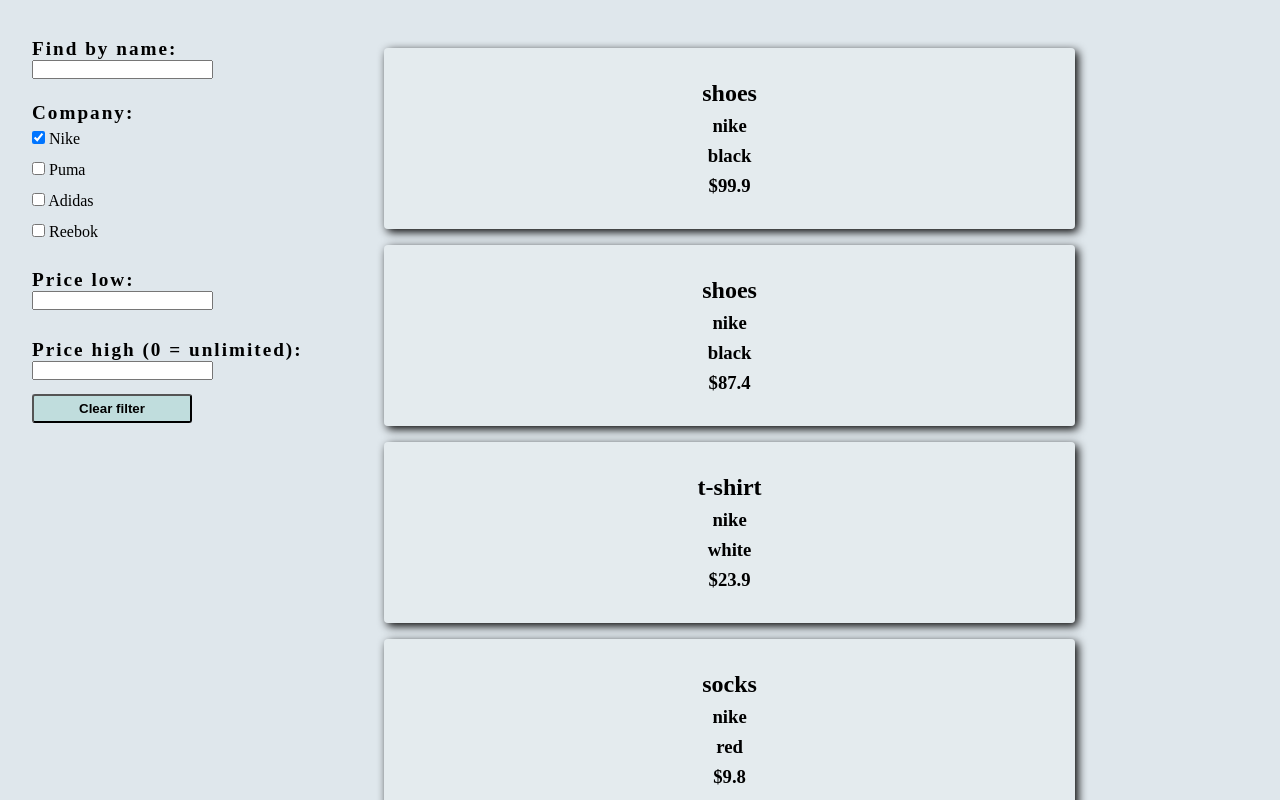
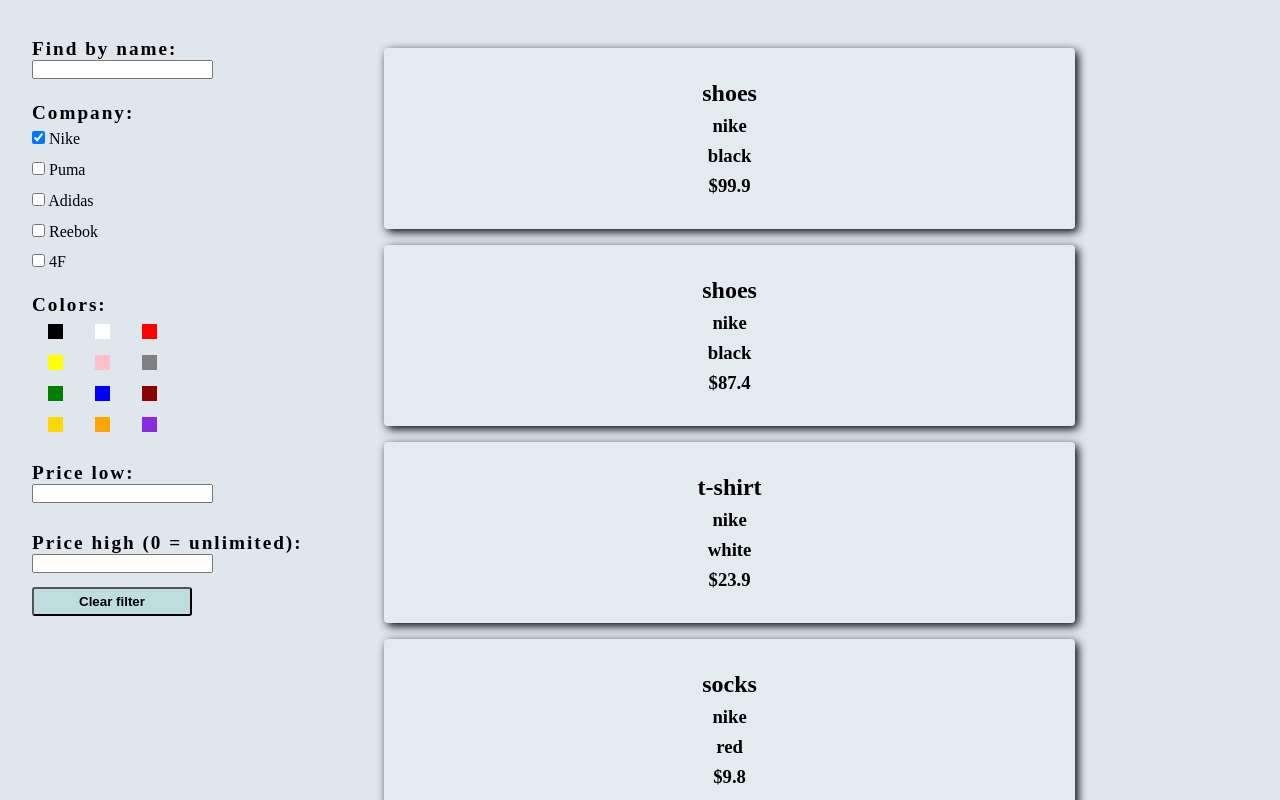
Before and after one commit to Jacek-Bystrzycki/JavaScript-Tutorial-Projects, a plain HTML site: page Filter_Data/index.html in a window 1280 px wide. Both pictures are taken after a click on the checkbox "Nike". Shown: the top 800 px of the page. Drawn offline with Linux system fonts and the light colour scheme.

Commit message:
funcionality split into modules and color filter added

```diff
--- a/Filter_Data/app.js
+++ b/Filter_Data/app.js
@@ -1,144 +1,13 @@
 import data from "./data.js";
+import {checkboxes, colors, displayData, displayDynamicFilters} from "./utils/utils.js";
+import filterData from "./filters/filter.js";
 
-const dataContainer = document.querySelector(".data");
-const name = document.querySelector("#name");
-const lowPrice = document.querySelector("#lprice")
-const highPrice = document.querySelector("#hprice")
-const clearBtn = document.querySelector(".clear");
-const companiesContainer = document.querySelector(".companies")
+//select DOM elements
+export const name = document.querySelector("#name");
+export const lowPrice = document.querySelector("#lprice")
+export const highPrice = document.querySelector("#hprice")
+export const clearBtn = document.querySelector(".clear");
 
-let checkboxes;
-
-const displayData = (data) => {
-    const dataToDisplay = data.map(item => {
-        return `<div class="item">
-                <h2 class="name">${item.name}</h2>
-                <h3 class="company">${item.company}</h3>
-                <h3 class="color">${item.color}</h3>
-                <h3 class="price">$${item.price / 10}</h3>
-                </div>`
-    }).join("");
-
-    dataContainer.innerHTML = dataToDisplay;
-};
-
-const capitalize = (string) => {
-    return string.charAt(0).toUpperCase() + string.slice(1);
-}
-
-const displayCompanies = (data) => {
-    let companies = [];
-    data.forEach(item => {
-        if (!companies.includes(item.company)){
-            companies.push(item.company)
-        };
-    });
-
-    companies = companies.map(item => {
-        return  `<div class="input">
-                <input type="checkbox" id="${item.toLowerCase()}" name="company" class="checkbox" value="${item.toLowerCase()}">
-                <label for="${item.toLowerCase()}">${capitalize(item)}</label>
-                </div>`
-    }).join("");
-    companiesContainer.innerHTML = companies;
-    checkboxes = document.querySelectorAll(".checkbox");
-};
-
-const filterByCompanies = (data, checkboxes) => {
-    let newData = [];
-    let filterActive;
-
-    let arrayCheckboxes = [...checkboxes];
-
-    arrayCheckboxes = arrayCheckboxes.map(checkbox => {
-        return checkbox.checked;
-    });
-
-    let notEmpty = arrayCheckboxes.reduce((total, value) => {
-        return total = total || value;
-    }, false);
-
-    if (!notEmpty){
-        filterActive = false;
-        newData = [...data];
-        return {newData, filterActive}
-    } else {
-        checkboxes.forEach(checkbox => {
-        if (checkbox.checked){
-            data.forEach(item => {
-                if (checkbox.id === item.company){
-                    newData.push(item);
-                };
-            });
-        };
-        });
-        filterActive = true;
-        return {newData, filterActive};
-    };
-};
-
-const filterByName = (data) => {
-    let newData = [];
-    let filterActive;
-
-    if (name.value){
-        const value = name.value.toLowerCase();
-        data.forEach(item => {
-            if (item.name.toLowerCase().includes(value)){
-                newData.push(item);
-            };
-        });
-        filterActive = true;
-        return {newData, filterActive};
-    } else {
-        filterActive = false;
-        newData = [...data];
-        return {newData, filterActive};
-    };
-};
-
-const filterByPrice = (data) => {
-    let newData = [];
-    let filterActive;
-
-    const low = parseInt(lowPrice.value) * 10;
-    const high = parseInt(highPrice.value) * 10;
-
-    if (low >= 0 && high >= 0){
-        data.forEach(item => {
-            if ((item.price >= low && item.price <= high) || (item.price >= low && high === 0)){
-                newData.push(item);
-            };
-        });
-        filterActive = true;
-        return {newData, filterActive};
-    } else {
-        filterActive = false;
-        newData = [...data];
-        return {newData, filterActive};
-    };
-};
-
-const filterData = (data) => {
-    //filter by company
-    const companyFilter = filterByCompanies(data, checkboxes);
-
-    //filter by name
-    const nameFilter = filterByName(companyFilter.newData);
-
-    //filter by price
-    const priceFilter = filterByPrice(nameFilter.newData);
-
-    //display data
-    displayData(priceFilter.newData);
-
-    //control clear btn visibility
-    if (!companyFilter.filterActive && !nameFilter.filterActive && !priceFilter.filterActive) {
-        clearBtn.classList.add("hide");
-    } else {
-        clearBtn.classList.remove("hide");
-    };
-};
 
 const companyFilterEvent = (data) => {
     checkboxes.forEach(checkbox => {
@@ -163,19 +32,34 @@ const priceFilterEvent = (data) => {
     });
 };
 
-displayCompanies(data);
+const colorFilterEvent = (data) => {
+    colors.forEach(color => {
+        color.addEventListener("click", (ev) => {
+            if (ev.target.classList.contains("colorbox")){
+                ev.target.classList.toggle("selected");
+                filterData(data);
+            };
+        });
+    });
+};
+
+displayData(data);
+displayDynamicFilters(data);
 
 companyFilterEvent(data);
 nameFilterEvent(data);
 priceFilterEvent(data);
+colorFilterEvent(data);
 
-displayData(data);
 
 clearBtn.addEventListener("click", ()=>{
     displayData(data);
     checkboxes.forEach(checkbox => {
         checkbox.checked = false;
     });
+    colors.forEach(color => {
+        color.classList.remove("selected");
+    });
     name.value = "";
     lowPrice.value = "";
     highPrice.value = "";
--- a/Filter_Data/data.js
+++ b/Filter_Data/data.js
@@ -139,6 +139,41 @@ const data = [
         price: 459,
         color: "black"
     },
+    {
+        id: 21,
+        name: "socks",
+        company: "4F",
+        price: 67,
+        color: "blue"
+    },
+    {
+        id: 22,
+        name: "shoes",
+        company: "4F",
+        price: 509,
+        color: "darkred"
+    },
+    {
+        id: 23,
+        name: "hat",
+        company: "4F",
+        price: 190,
+        color: "gold"
+    },
+    {
+        id: 24,
+        name: "socks",
+        company: "4F",
+        price: 140,
+        color: "orange"
+    },
+    {
+        id: 25,
+        name: "t-shirt",
+        company: "4F",
+        price: 69,
+        color: "blueviolet"
+    }
 ];
 
 export default data;
--- /dev/null
+++ b/Filter_Data/filters/filter.js
@@ -0,0 +1,29 @@
+import {filterByCompanies, filterByName, filterByPrice, filterByColors} from "./filterElements.js";
+import { displayData } from "../utils/utils.js";
+import { clearBtn } from "../app.js";
+
+const filterData = (data) => {
+    //filter by company
+    const companyFilter = filterByCompanies(data);
+
+    //filter by name
+    const nameFilter = filterByName(companyFilter.newData);
+
+    //filter by price
+    const priceFilter = filterByPrice(nameFilter.newData);
+
+    //filter by color
+    const colorFilter = filterByColors(priceFilter.newData);
+
+    //display data
+    displayData(colorFilter.newData);
+
+    //control clear btn visibility
+    if (!companyFilter.filterActive && !nameFilter.filterActive && !priceFilter.filterActive && !colorFilter.filterActive) {
+        clearBtn.classList.add("hide");
+    } else {
+        clearBtn.classList.remove("hide");
+    };
+};
+
+export default filterData;
--- /dev/null
+++ b/Filter_Data/filters/filterElements.js
@@ -0,0 +1,113 @@
+import {checkboxes, colors} from "../utils/utils.js";
+import {name, lowPrice, highPrice} from "../app.js";
+
+const filterByCompanies = (data) => {
+    let newData = [];
+    let filterActive;
+
+    let arrayCheckboxes = [...checkboxes];
+
+    arrayCheckboxes = arrayCheckboxes.map(checkbox => {
+        return checkbox.checked;
+    });
+
+    let notEmpty = arrayCheckboxes.reduce((total, value) => {
+        return total = total || value;
+    }, false);
+
+    if (!notEmpty){
+        filterActive = false;
+        newData = [...data];
+        return {newData, filterActive}
+    } else {
+        checkboxes.forEach(checkbox => {
+        if (checkbox.checked){
+            data.forEach(item => {
+                if (checkbox.id.toLowerCase() === item.company.toLowerCase()){
+                    newData.push(item);
+                };
+            });
+        };
+        });
+        filterActive = true;
+        return {newData, filterActive};
+    };
+};
+
+const filterByName = (data) => {
+    let newData = [];
+    let filterActive;
+
+    if (name.value){
+        const value = name.value.toLowerCase();
+        data.forEach(item => {
+            if (item.name.toLowerCase().includes(value)){
+                newData.push(item);
+            };
+        });
+        filterActive = true;
+        return {newData, filterActive};
+    } else {
+        filterActive = false;
+        newData = [...data];
+        return {newData, filterActive};
+    };
+};
+
+const filterByPrice = (data) => {
+    let newData = [];
+    let filterActive;
+
+    const low = parseInt(lowPrice.value) * 10;
+    const high = parseInt(highPrice.value) * 10;
+
+    if (low >= 0 && high >= 0){
+        data.forEach(item => {
+            if ((item.price >= low && item.price <= high) || (item.price >= low && high === 0)){
+                newData.push(item);
+            };
+        });
+        filterActive = true;
+        return {newData, filterActive};
+    } else {
+        filterActive = false;
+        newData = [...data];
+        return {newData, filterActive};
+    };
+};
+
+const filterByColors = (data) => {
+    let newData = [];
+    let filterActive;
+
+    let arrayColors = [...colors];
+
+    arrayColors = arrayColors.map(color => {
+        return color.classList.contains("selected");
+    });
+
+    let notEmpty = arrayColors.reduce((total, value) => {
+        return total = total || value;
+    }, false);
+
+    if (!notEmpty){
+        filterActive = false;
+        newData = [...data];
+        return {newData, filterActive}
+    } else {
+        colors.forEach(color => {
+        if (color.classList.contains("selected")){
+            data.forEach(item => {
+                const colorAttr = color.id.slice(4);
+                if (colorAttr === item.color){
+                    newData.push(item);
+                };
+            });
+            };
+        });
+        filterActive = true;
+        return {newData, filterActive};
+    };
+};
+
+export {filterByCompanies, filterByName, filterByPrice, filterByColors};
--- a/Filter_Data/index.html
+++ b/Filter_Data/index.html
@@ -18,22 +18,18 @@
                     </div>
                     <p>Company:</p>
                     <div class="companies">
+                    <!-- dynamic data -->
                     <!-- <div class="input">
                     <input type="checkbox" id="nike" name="company" value="Nike">
                     <label for="Nike">Nike</label>
+                    </div> -->
                     </div>
-                    <div class="input">
-                    <input type="checkbox" id="puma" name="company" value="Puma">
-                    <label for="Puma">Puma</label>
-                    </div>
-                    <div class="input">
-                    <input type="checkbox" id="adidas" name="company" value="Adidas">
-                    <label for="Adidas">Adidas</label>
-                    </div>
-                    <div class="input">
-                    <input type="checkbox" id="reebok" name="company" value="Reebok">
-                    <label for="Reebok">Reebok</label>
-                    </div> -->
+                    <div class="colors">
+                        <p>Colors:</p>
+                        <div class="color-container">
+                            <!-- dynamic data -->
+                            <!-- <div class="box selected" id="box-yellow" style="background-color: yellow; outline-color: yellow"></div> -->
+                        </div>
                     </div>
                     <div class="input">
                     <p>Price low:</p>
@@ -47,6 +43,7 @@
                 <button class="clear btn hide">Clear filter</button>
             </div>
             <div class="data">
+                <!-- dynamic data: -->
                 <!-- <div class="item">
                 <h2 class="name">name</h2>
                 <h3 class="company">company</h3>
--- a/Filter_Data/style.css
+++ b/Filter_Data/style.css
@@ -79,3 +79,22 @@ section {
 .item h3 {
   padding-top: 0.5rem;
 }
+
+.color-container {
+  max-width: 10rem;
+  display: flex;
+  flex-wrap: wrap;
+  justify-content: baseline;
+}
+
+.colorbox {
+  width: 15px;
+  height: 15px;
+  margin: 0.5rem 1rem;
+}
+
+.selected {
+  outline-offset: 3px;
+  outline-style: solid;
+  outline-width: 3px;
+}
--- /dev/null
+++ b/Filter_Data/utils/utils.js
@@ -0,0 +1,59 @@
+const dataContainer = document.querySelector(".data");
+const companiesContainer = document.querySelector(".companies");
+const colorsContainer = document.querySelector(".color-container");
+
+//dynamic DOM elements
+let checkboxes;
+let colors;
+
+const displayData = (data) => {
+    const dataToDisplay = data.map(item => {
+        return `<div class="item">
+                <h2 class="name">${item.name}</h2>
+                <h3 class="company">${item.company}</h3>
+                <h3 class="color">${item.color}</h3>
+                <h3 class="price">$${item.price / 10}</h3>
+                </div>`
+    }).join("");
+
+    dataContainer.innerHTML = dataToDisplay;
+};
+
+const capitalize = (string) => {
+    return string.charAt(0).toUpperCase() + string.slice(1);
+}
+
+const displayDynamicFilters = (data) => {
+    //display companies filter
+    let companies = [];
+    data.forEach(item => {
+        if (!companies.includes(item.company)){
+            companies.push(item.company)
+        };
+    });
+
+    companies = companies.map(item => {
+        return  `<div class="input">
+                <input type="checkbox" id="${item.toLowerCase()}" name="company" class="checkbox" value="${item.toLowerCase()}">
+                <label for="${item.toLowerCase()}">${capitalize(item)}</label>
+                </div>`
+    }).join("");
+    companiesContainer.innerHTML = companies;
+    checkboxes = document.querySelectorAll(".checkbox");
+
+    //display colors filter
+    let displayColors = [];
+    data.forEach(item => {
+        if (!displayColors.includes(item.color)){
+            displayColors.push(item.color);
+        };
+    });
+
+    displayColors = displayColors.map(color => {
+        return `<div class="colorbox" id="box-${color}" style="background-color: ${color}; outline-color: ${color}"></div>`
+    }).join("");
+    colorsContainer.innerHTML = displayColors;
+    colors = document.querySelectorAll(".colorbox");
+};
+
+export {checkboxes, colors, displayData, displayDynamicFilters};
```
